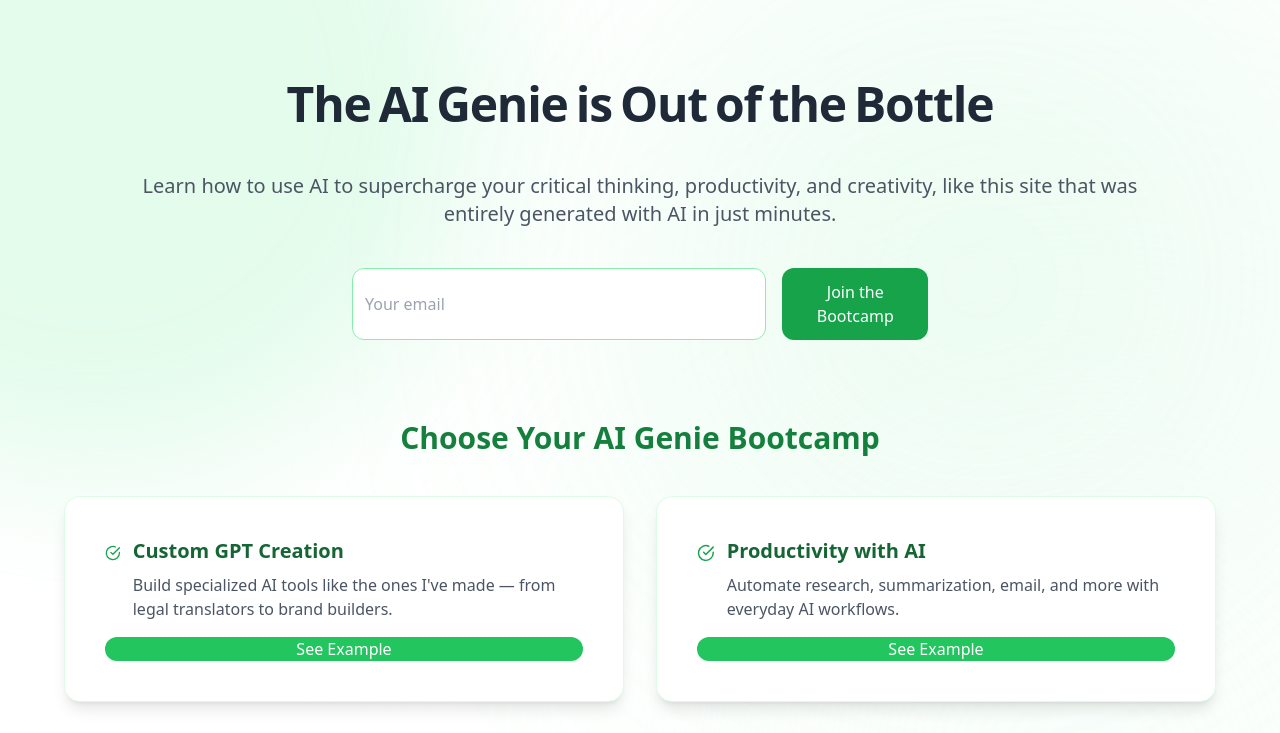
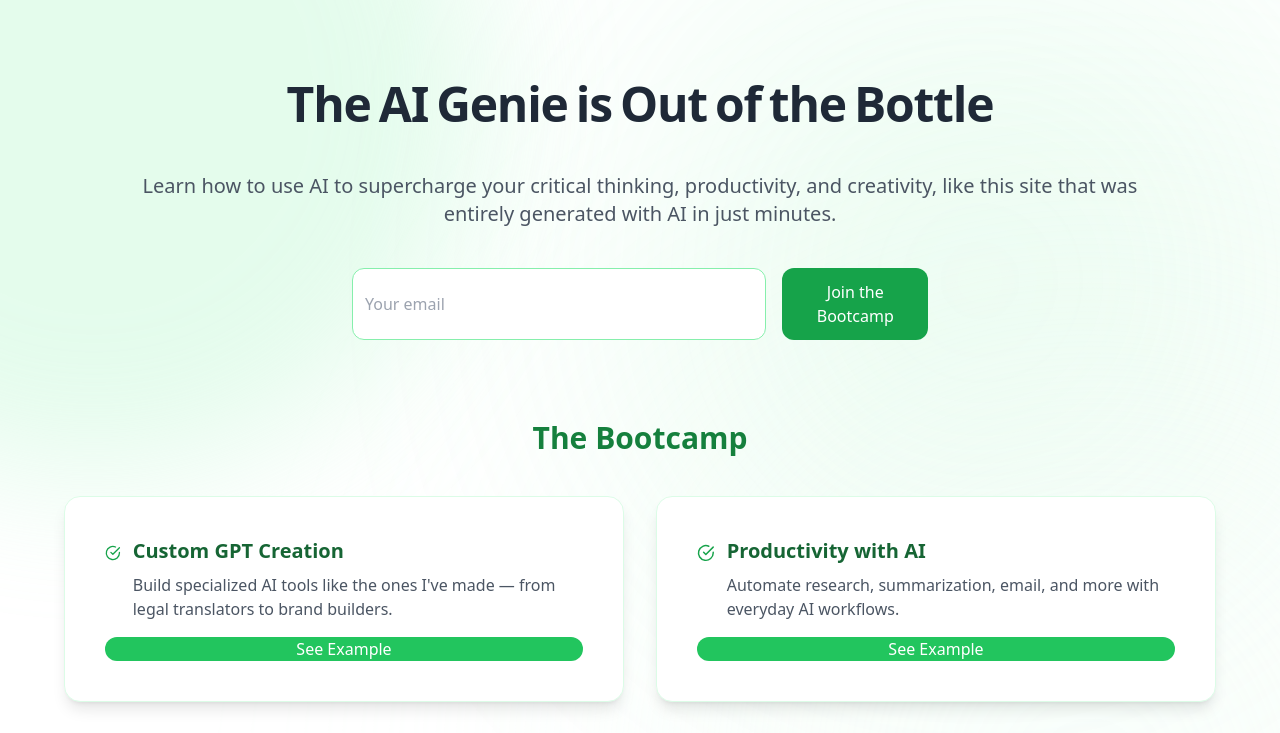
Before and after one commit to jimspi/ai-genie3, a Next.js app: page / in a window 1280 px wide. Shown: the top 733 px of the page. Built offline with nearby package versions, Linux system fonts and the light colour scheme.

Commit message:
Update index.tsx

```diff
--- a/pages/index.tsx
+++ b/pages/index.tsx
@@ -98,7 +98,7 @@ export default function AIGenieLanding() {
       </div>
 
       <div className="max-w-6xl mx-auto mt-20">
-        <h2 className="text-3xl font-bold text-center text-green-700 mb-10">Choose Your AI Genie Bootcamp</h2>
+        <h2 className="text-3xl font-bold text-center text-green-700 mb-10">The Bootcamp</h2>
         <div className="grid grid-cols-1 md:grid-cols-2 gap-8">
           {features.map((feature, idx) => (
             <motion.div
```
